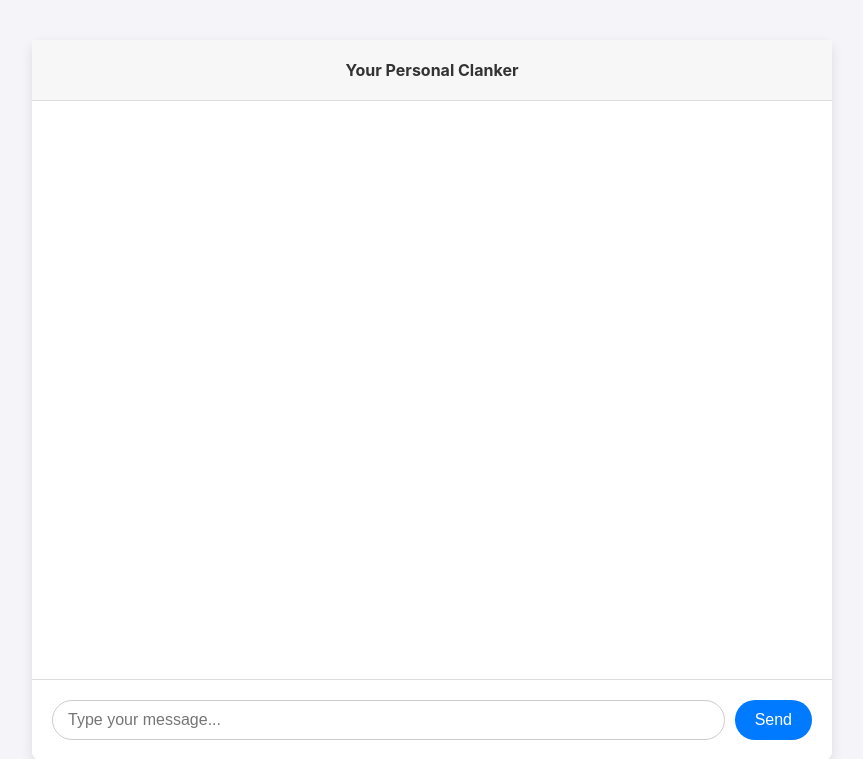
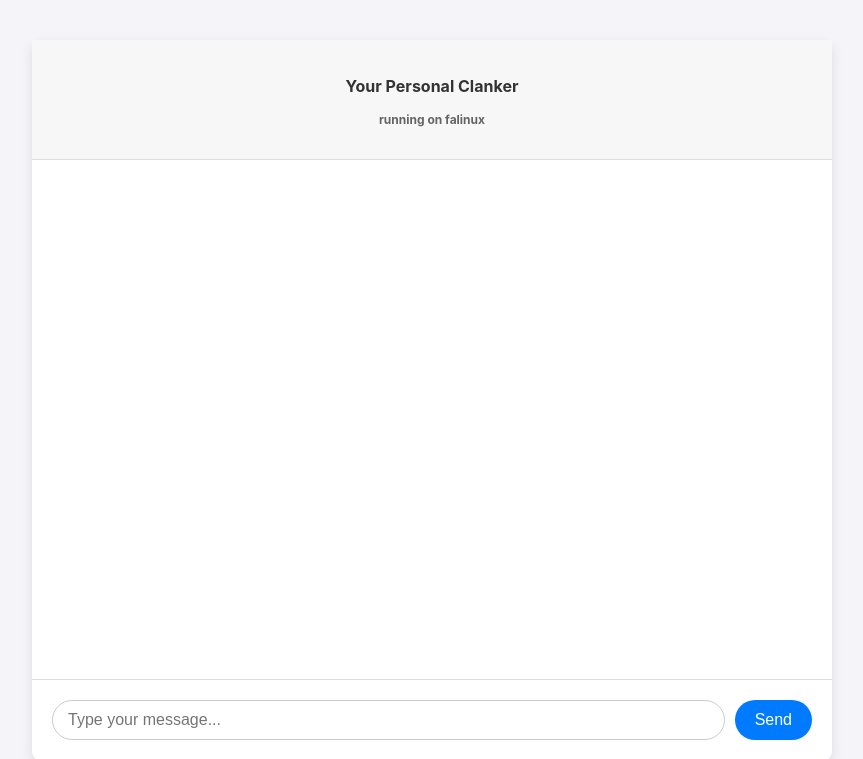
Before and after one commit to FazinHan/lmstudio_webapp, a Flask app: page / in a window 1280 px wide. Shown: the top 759 px of the page, without its empty margins (208-1071 px from the left). Run offline with Flask 3, Linux system fonts and the light colour scheme.

Commit message:
enhance chat header: add subtitle indicating host system

```diff
--- a/templates/index.html
+++ b/templates/index.html
@@ -153,7 +153,10 @@
 <body>
 
 <div class="chat-container">
-    <div class="chat-header">Your Personal Clanker</div>
+    <div class="chat-header">
+        <p>Your Personal Clanker</p>
+        <p style="font-size:12px; opacity:0.75;">running on falinux</p>
+    </div>
     <div class="chat-window" id="chat-window">
         </div>
     <form class="chat-input" id="chat-form">
```
